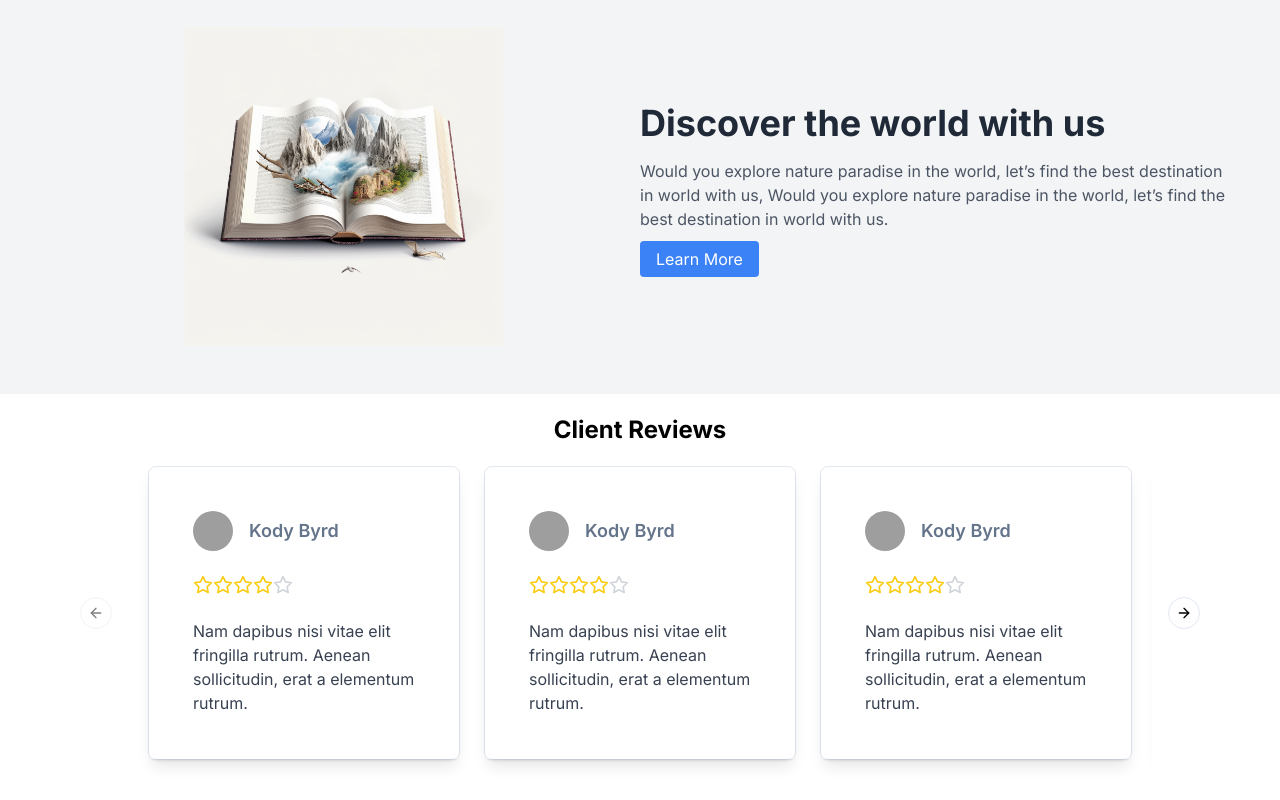
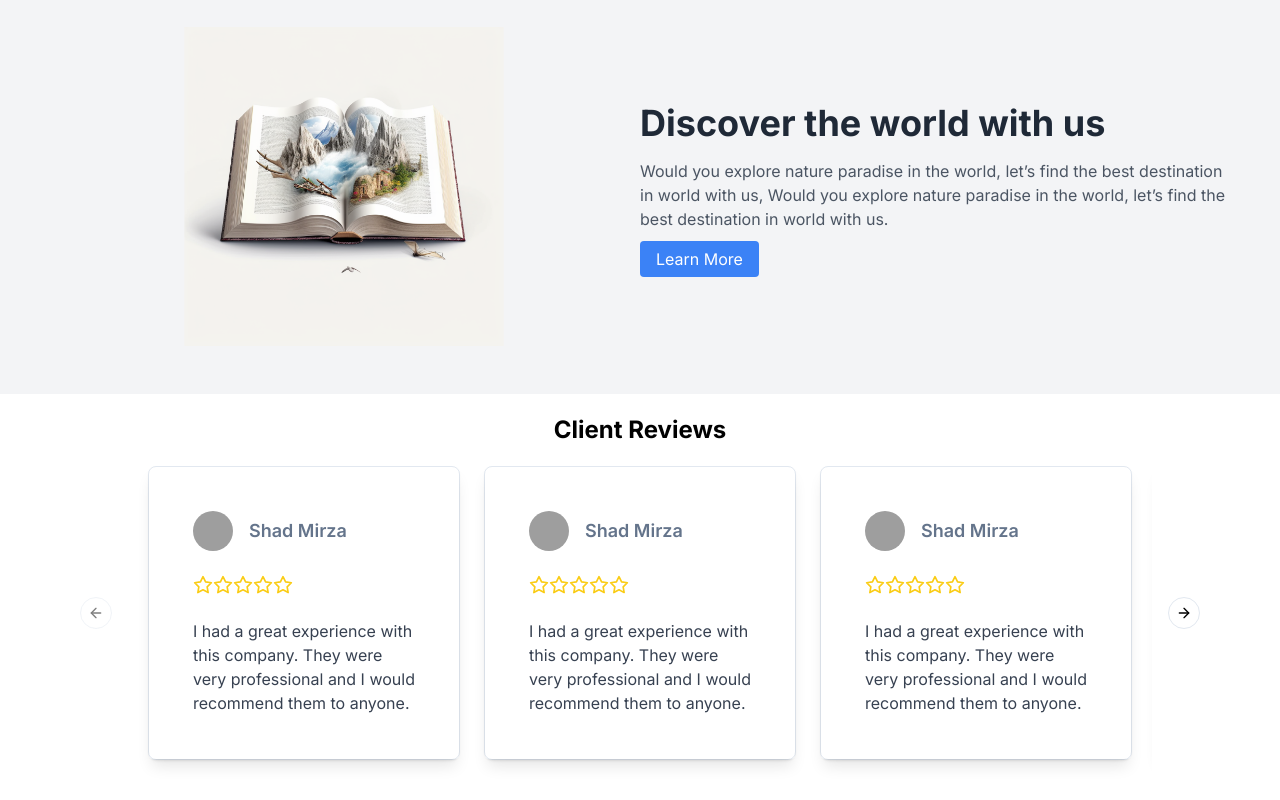
Before and after one commit to youssefframy/travello, a Next.js app: page / in a window 1280 px wide. Shown: the part 1849-2649 px from the top of the page. Built offline with nearby package versions, Linux system fonts and the light colour scheme; grey boxes are pictures that could not be loaded.

Commit message:
fixing production error

```diff
--- a/app/page.tsx
+++ b/app/page.tsx
@@ -1,23 +1,22 @@
 import SearchBar from "@/components/booking/SearchBar";
 import ToggleTours from "@/components/booking/ToggleTours";
 import { ClientReviews } from "@/components/sections/ClientReviews";
+import { TourContainer } from "@/components/sections/TourContainer";
 import DiscoverSection from "@/components/sections/DiscoverySection";
 import HeroSection from "@/components/sections/HeroSection";
-import { TourContainer } from "@/components/sections/TourContainer";
+import { Suspense } from "react";
 
 export default function Home() {
   return (
     <main className="">
       <HeroSection />
       <SearchBar />
-      <ToggleTours />
-      <TourContainer />
+      <Suspense fallback={<div>Loading...</div>}>
+        <ToggleTours />
+        <TourContainer />
+      </Suspense>
       <DiscoverSection />
-      <ClientReviews
-        name="Kody Byrd"
-        rating={4}
-        review="Nam dapibus nisi vitae elit fringilla rutrum. Aenean sollicitudin, erat a elementum rutrum."
-      />
+      <ClientReviews />
     </main>
   );
 }
--- a/components/sections/ClientReviews.tsx
+++ b/components/sections/ClientReviews.tsx
@@ -16,16 +16,9 @@ import {
 
 import { Avatar, AvatarFallback, AvatarImage } from "@/components/ui/avatar";
 
-interface ClientReviewsProps {
-  name: string;
-  rating: number;
-  review: string;
-}
-export const ClientReviews: React.FC<ClientReviewsProps> = ({
-  name,
-  rating,
-  review,
-}) => {
+import { clients } from "@/data/reviews";
+
+export const ClientReviews: React.FC = () => {
   return (
     <section className="w-full flex flex-col justify-center items-center p-5">
       <h2 className="font-bold text-2xl">Client Reviews</h2>
@@ -36,7 +29,7 @@ export const ClientReviews: React.FC<ClientReviewsProps> = ({
         className="w-full md:max-w-3xl lg:max-w-5xl"
       >
         <CarouselContent className="p-2 md:p-4">
-          {Array.from({ length: 5 }).map((_, index) => (
+          {clients.map((client, index) => (
             <CarouselItem
               key={index}
               className="hover:scale-105 transition-all ease-in-out duration-300 md:basis-1/2 lg:basis-1/3"
@@ -53,7 +46,7 @@ export const ClientReviews: React.FC<ClientReviewsProps> = ({
                         <AvatarFallback>CN</AvatarFallback>
                       </Avatar>
                       <CardDescription className="text-lg font-semibold">
-                        {name}
+                        {client.name}
                       </CardDescription>
                     </CardHeader>
                     <CardContent className="flex">
@@ -61,13 +54,15 @@ export const ClientReviews: React.FC<ClientReviewsProps> = ({
                         <Star
                           key={index}
                           className={`w-5 h-5 ${
-                            index < rating ? "text-yellow-400" : "text-gray-300"
+                            index < client.rating
+                              ? "text-yellow-400"
+                              : "text-gray-300"
                           }`}
                         />
                       ))}
                     </CardContent>
                     <CardContent className="text-gray-700 text-base">
-                      {review}
+                      {client.review}
                     </CardContent>
                   </div>
                 </Card>
--- /dev/null
+++ b/data/reviews.ts
@@ -0,0 +1,44 @@
+interface Client {
+  name: string;
+  rating: number;
+  review: string;
+}
+
+export const clients: Client[] = [
+  {
+    name: "Shad Mirza",
+    rating: 5,
+    review:
+      "I had a great experience with this company. They were very professional and I would recommend them to anyone.",
+  },
+  {
+    name: "Shad Mirza",
+    rating: 5,
+    review:
+      "I had a great experience with this company. They were very professional and I would recommend them to anyone.",
+  },
+  {
+    name: "Shad Mirza",
+    rating: 5,
+    review:
+      "I had a great experience with this company. They were very professional and I would recommend them to anyone.",
+  },
+  {
+    name: "Shad Mirza",
+    rating: 5,
+    review:
+      "I had a great experience with this company. They were very professional and I would recommend them to anyone.",
+  },
+  {
+    name: "Shad Mirza",
+    rating: 5,
+    review:
+      "I had a great experience with this company. They were very professional and I would recommend them to anyone.",
+  },
+  {
+    name: "Shad Mirza",
+    rating: 5,
+    review:
+      "I had a great experience with this company. They were very professional and I would recommend them to anyone.",
+  },
+];
```
